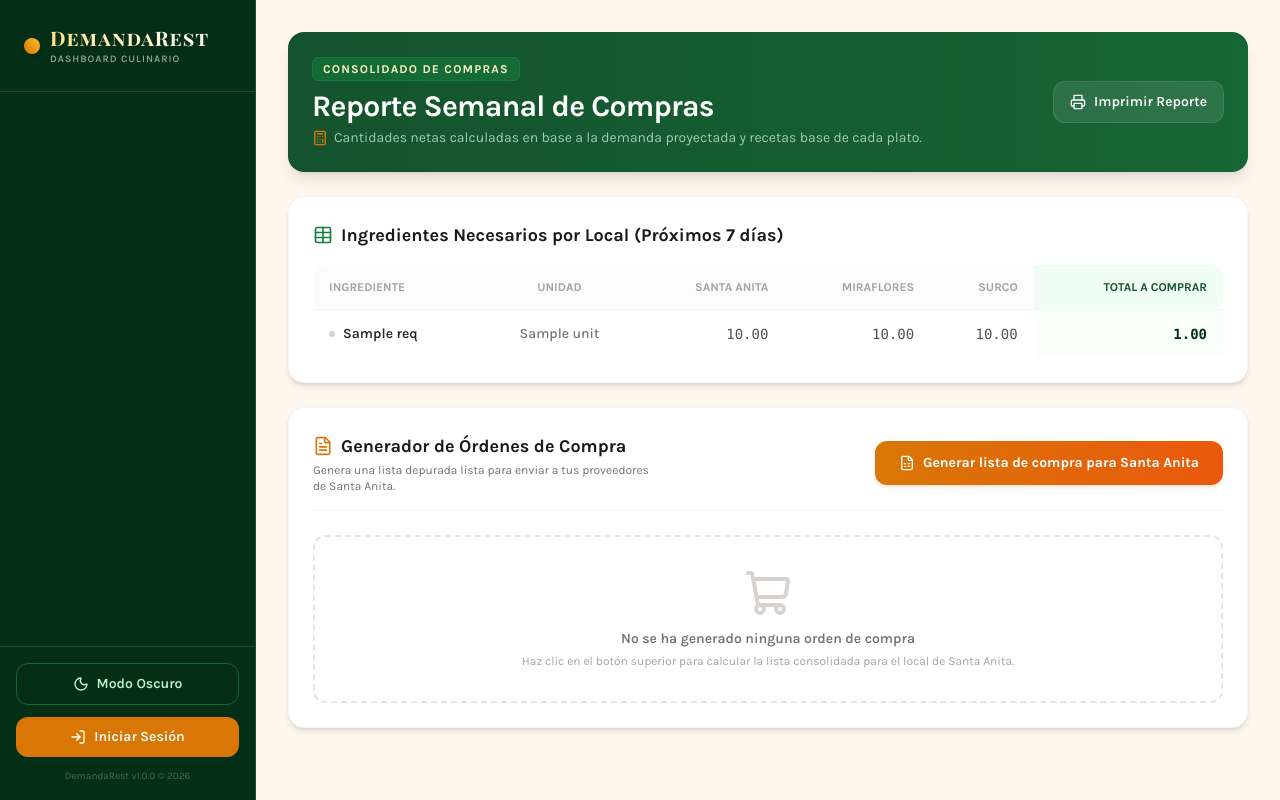
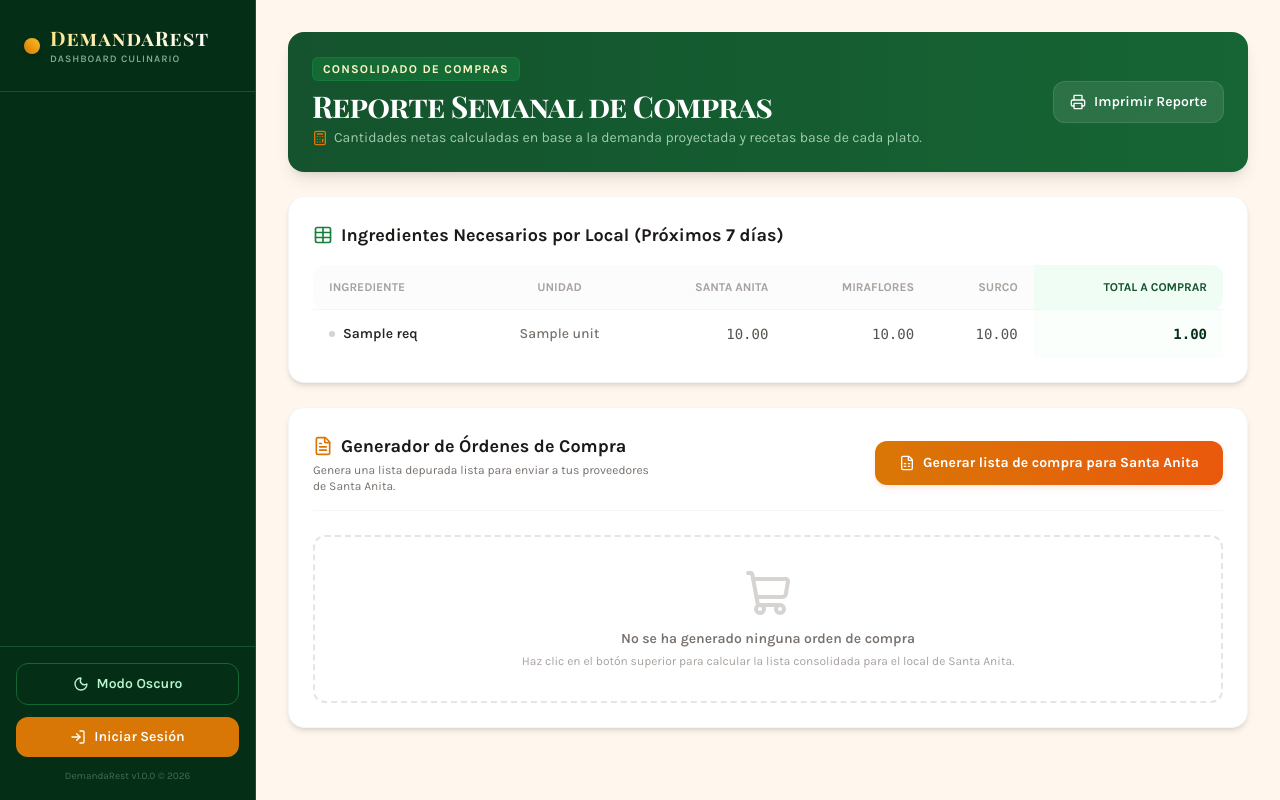
Before and after one commit to MarianoCG1/startup_Py, a FastAPI app: template app/templates/report.html in a window 1280 px wide. Run offline with FastAPI, Linux system fonts and the light colour scheme; the template is opened without the code that fills it: most values are stand-ins (such as "Sample title", 1, 10 or a date in 2020); some libraries are stand-ins or nearby versions.

Commit message:
Fix dashboard layout nesting and align typography in page headers

```diff
--- a/app/templates/admin.html
+++ b/app/templates/admin.html
@@ -8,7 +8,7 @@
     <div class="flex flex-col md:flex-row md:items-center md:justify-between gap-4 bg-gradient-to-r from-greenwood-900 to-greenwood-800 p-6 rounded-2xl shadow-lg text-white">
         <div>
             <span class="text-xs font-bold text-peru-100 uppercase tracking-widest bg-greenwood-700/50 px-2.5 py-1 rounded-md border border-greenwood-600/30">Local Administrado</span>
-            <h2 class="text-2xl md:text-3xl font-extrabold mt-2 tracking-tight">{{ current_user.location_name }}</h2>
+            <h2 class="text-2xl md:text-3xl font-serif font-bold mt-2 tracking-tight">{{ current_user.location_name }}</h2>
             <p class="text-sm text-greenwood-100/70 mt-1 flex items-center gap-1.5">
                 <i data-lucide="info" class="w-4 h-4 text-peru-500"></i>
                 Vista de control de inventario perecedero, registro de ventas y pronóstico semanal.
--- a/app/templates/owner.html
+++ b/app/templates/owner.html
@@ -62,8 +62,9 @@
             </div>
             <div class="absolute bottom-0 right-0 w-24 h-1 bg-blue-500"></div>
         </div>
+    </div>
 
-      <!-- Gráfico de Predicción de Demanda -->
+    <!-- Gráfico de Predicción de Demanda -->
     <div class="grid grid-cols-1 lg:grid-cols-3 gap-6">
 
         <!-- Columna Gráfico (2/3 de ancho) -->
--- a/app/templates/report.html
+++ b/app/templates/report.html
@@ -8,7 +8,7 @@
     <div class="flex flex-col md:flex-row md:items-center md:justify-between gap-4 bg-gradient-to-r from-greenwood-900 to-greenwood-800 p-6 rounded-2xl shadow-lg text-white">
         <div>
             <span class="text-xs font-bold text-peru-100 uppercase tracking-widest bg-greenwood-700/50 px-2.5 py-1 rounded-md border border-greenwood-600/30">Consolidado de Compras</span>
-            <h2 class="text-2xl md:text-3xl font-extrabold mt-2 tracking-tight">Reporte Semanal de Compras</h2>
+            <h2 class="text-2xl md:text-3xl font-serif font-bold mt-2 tracking-tight">Reporte Semanal de Compras</h2>
             <p class="text-sm text-greenwood-100/70 mt-1 flex items-center gap-1.5">
                 <i data-lucide="calculator" class="w-4 h-4 text-peru-500"></i>
                 Cantidades netas calculadas en base a la demanda proyectada y recetas base de cada plato.
```
